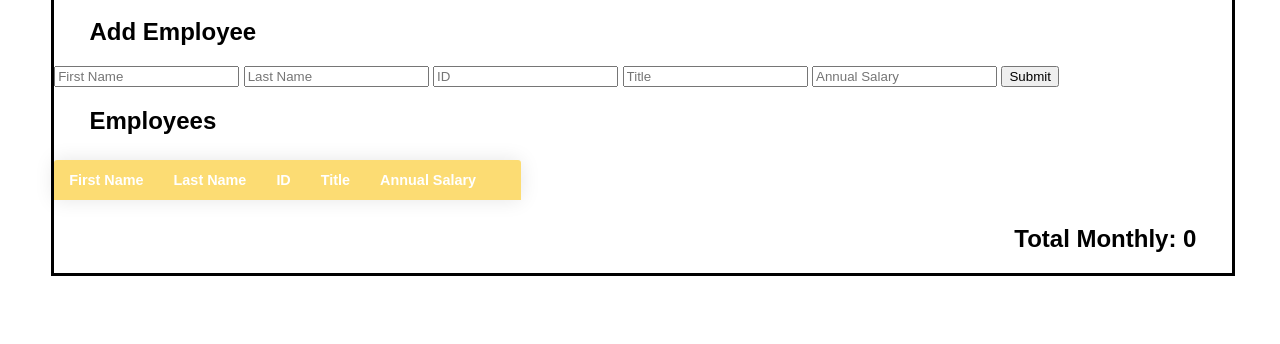
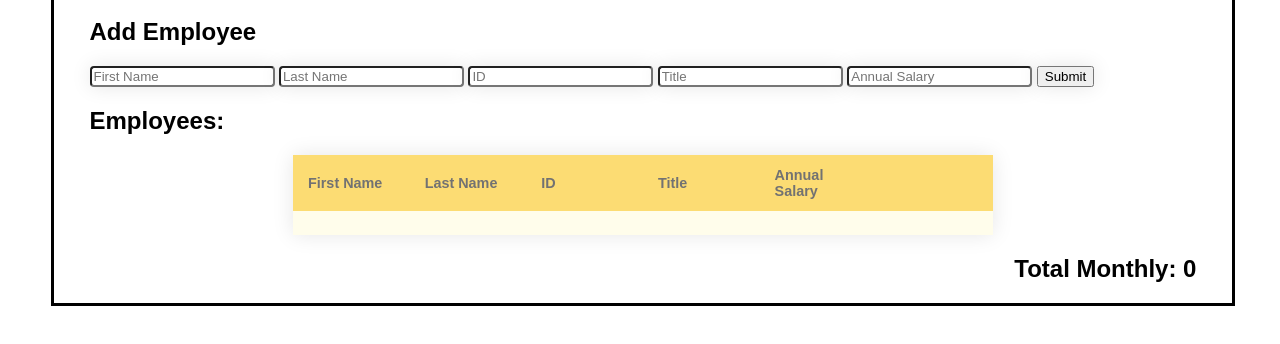
Before and after one commit to JoelEckerson/jquery-salary-calculator, a plain HTML site: page index.html in a window 1280 px wide. Shown: the part 176-520 px from the top of the page. Drawn offline with Linux system fonts and the light colour scheme.

Commit message:
finished

```diff
--- a/index.html
+++ b/index.html
@@ -12,13 +12,13 @@
 <body>
     <h1>Salary Calculator</h1>
     <h2>Add Employee</h2>
-    <input type="text" placeholder="First Name" id="firstNameInput">
-    <input type="text" placeholder="Last Name" id="lastNameInput">
-    <input type="text" placeholder="ID" id="idInput">
-    <input type="text" placeholder="Title" id="titleInput">
-    <input type="text" placeholder="Annual Salary" id="annualSalaryInput">
+    <input type="text" placeholder="First Name" class="placeholder" id="firstNameInput">
+    <input type="text" placeholder="Last Name" class="placeholder" id="lastNameInput">
+    <input type="text" placeholder="ID" class="placeholder" id="idInput">
+    <input type="text" placeholder="Title" class="placeholder" id="titleInput">
+    <input type="text" placeholder="Annual Salary" class="placeholder" id="annualSalaryInput">
     <button id="submitButton">Submit</button>
-    <h2>Employees</h2>
+    <h2>Employees:</h2>
     <table id="salaryTable">
         <thead>
             <tr>
@@ -34,7 +34,14 @@
 
         </tbody>
         <tfoot>
-
+            <tr>
+                <td></td>
+                <td></td>
+                <td></td>
+                <td></td>
+                <td></td>
+                <td></td>
+            </tr>
         </tfoot>
     </table>
     <h2 id="monthly"><span id="totalMonthly">Total Monthly: <span id="totalMonthlyOutput">0</span></span></h2>
--- a/scripts/client.js
+++ b/scripts/client.js
@@ -57,9 +57,10 @@ function calculateSalary ( andAlsoEmployees ){
     for (let i = 0; i < andAlsoEmployees.length; i++) {
         salary += Number(andAlsoEmployees[i].annualSalary);
     }
+    let monthlySalary = salary / 12;
     // add and divide it by 12
     $( '#totalMonthlyOutput' ).empty();
-    $( '#totalMonthlyOutput' ).append(salary/12);
+    $( '#totalMonthlyOutput' ).append(monthlySalary.toFixed(2));
     if(salary/12 > 20000){
      $( '#totalMonthly' ).css("background-color", "red" );
     }
--- a/style/style.css
+++ b/style/style.css
@@ -9,6 +9,19 @@ h1{
 
 h2{
     margin-left: 3%;
+}
+
+#firstNameInput{
+    margin-left: 3%;
+}
+
+#submitButton{
+    box-shadow: 0 0 20px rgba(0, 0, 0, .10);
+}
+
+.placeholder{
+    box-shadow: 0 0 20px rgba(0, 0, 0, .10);
+    border-radius: 4px;
 }
 
 body{
@@ -24,19 +37,17 @@ body{
 
 #salaryTable{
     border-collapse: collapse;
-    margin: 25px 0;
+    margin-left: auto;
+    margin-right: auto;
     font-size: 0.9em;
-    min-width: 100px;
-    border-radius: 3px 3px 0 0;
-    overflow: hidden;
     box-shadow: 0 0 20px rgba(0, 0, 0, .10);
-
+    table-layout: fixed;
+    width: 700px;
 }
 
 #salaryTable thead tr{
     background-color: rgb(252, 220, 115);
-
-    color: white;
+    color: rgb(114, 114, 114);
     text-align: left;
     font-weight: bold;
 }
@@ -47,6 +58,7 @@ body{
 }
 
 #salaryTable tbody tr{
+    border-top: 1px solid lightgray;
     border-bottom: 1px solid lightgrey;
     background-color: white;
 }
@@ -55,6 +67,10 @@ body{
     background-color: rgb(241, 241, 241);
 }
 
+#salaryTable tfoot tr{
+    background-color: rgb(255, 253, 235);
+}
+
 #monthly{
     text-align: right;
     margin-right: 3%;
```
